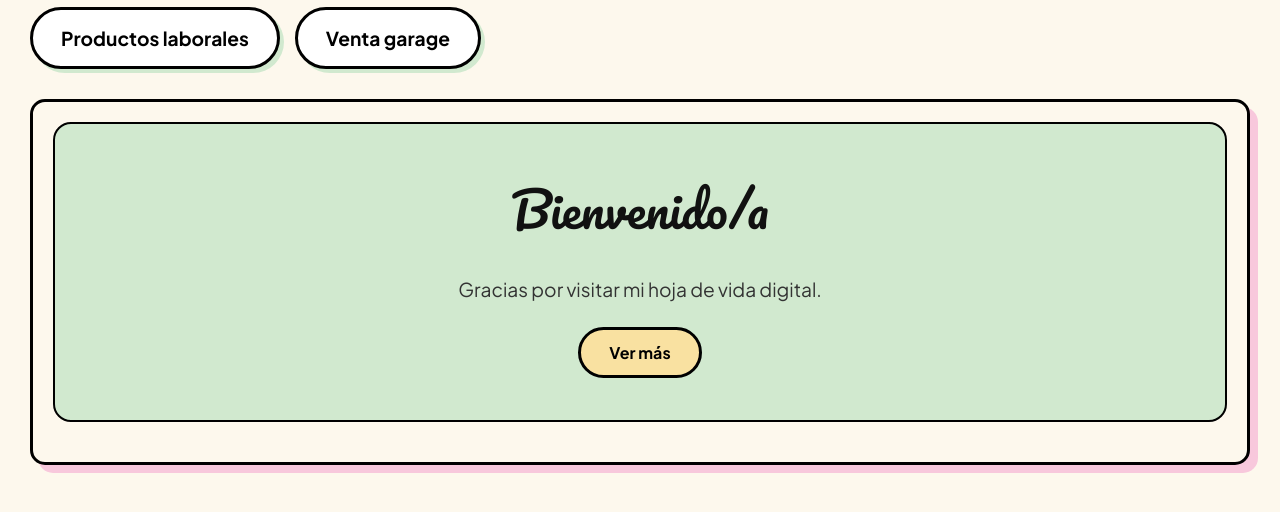
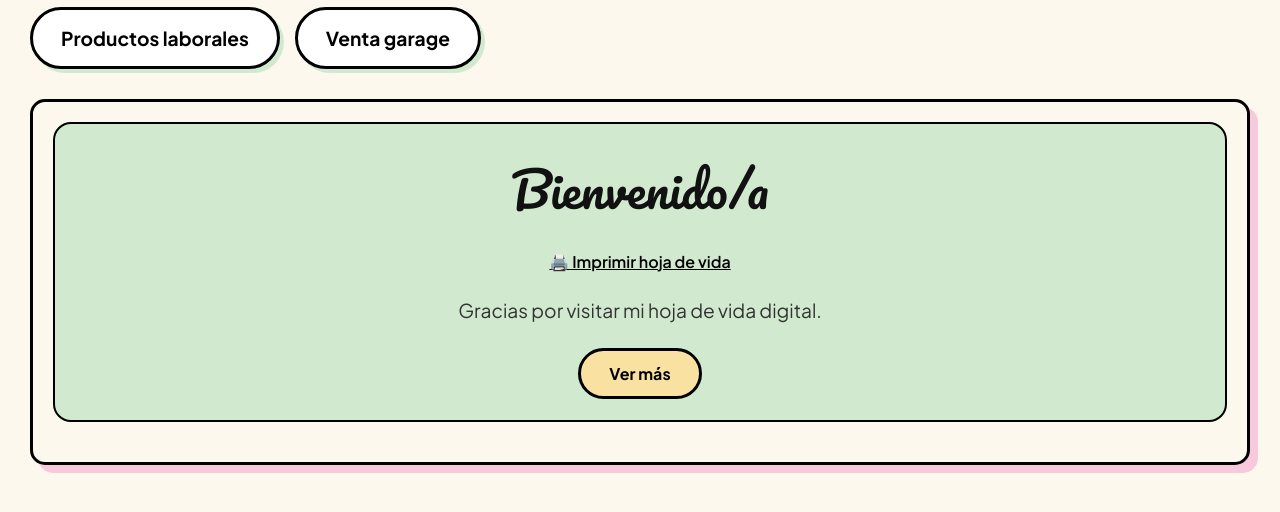
Before and after one commit to vanedelsaltos/proyecto-hoja-de-vida, a Django app: page /publico/ in a window 1280 px wide. Shown: the part 246-758 px from the top of the page. Run offline with Django 5.2, Linux system fonts and the light colour scheme; data that the repository does not hold is empty.

Commit message:
Agregar un botosnpara imprimir info de la hoja de vida

```diff
--- a/hojadevida/templates/inicio.html
+++ b/hojadevida/templates/inicio.html
@@ -8,11 +8,7 @@
 
     {% if perfil.texto_inicio %}
         <p>{{ perfil.texto_inicio|linebreaks }}</p>
-        <a href="{% url 'imprimir_hoja_de_vida' %}"
-        class="btn mint"
-        target="_blank">
-        🖨️ Imprimir hoja de vida
-        </a>
+
     {% else %}
         <p>No has definido el texto de inicio.</p>
     {% endif %}
--- a/hojadevida/templates/publico.html
+++ b/hojadevida/templates/publico.html
@@ -20,6 +20,12 @@
 <div id="inicio" class="tab-content active">
     <div class="intro-container">
         <h1 class="intro-title">Bienvenido/a</h1>
+        <a href="{% url 'imprimir_hoja_de_vida' %}"
+            class="btn mint"
+            target="_blank">
+            🖨️ Imprimir hoja de vida
+        </a>
+
         {% if perfil.texto_inicio %}
             <p class="intro-subtitle">{{ perfil.texto_inicio|linebreaks }}</p>
         {% else %}
```
